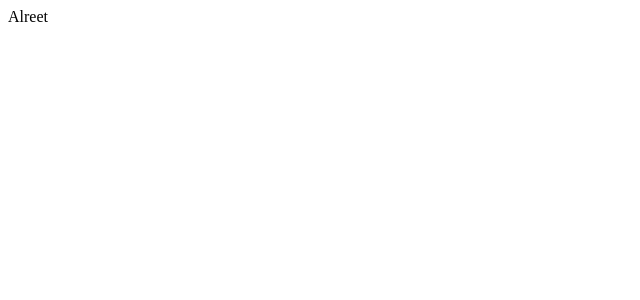
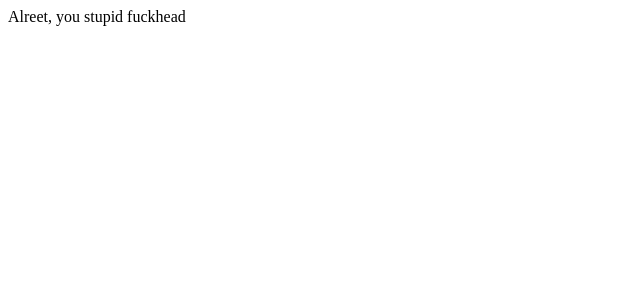
Before and after one commit to jhodgson91/cardgame, a React (Create React App) app: page / in a window 1280 px wide. Shown: the top 300 px of the page, without its empty margins (0-640 px from the left). Built offline with nearby package versions, Linux system fonts and the light colour scheme; the HTML template or start-up script is replaced by a standard one.

Commit message:
this is a content change

```diff
--- a/src/Components/App.js
+++ b/src/Components/App.js
@@ -4,7 +4,7 @@ class App extends Component {
   render() {
     return (
       <div className="App">
-        Alreet
+        Alreet, you stupid fuckhead
       </div>
     );
   }
```
Also changed, not shown: 1 other file (tests, documents, lock files or other folders).
